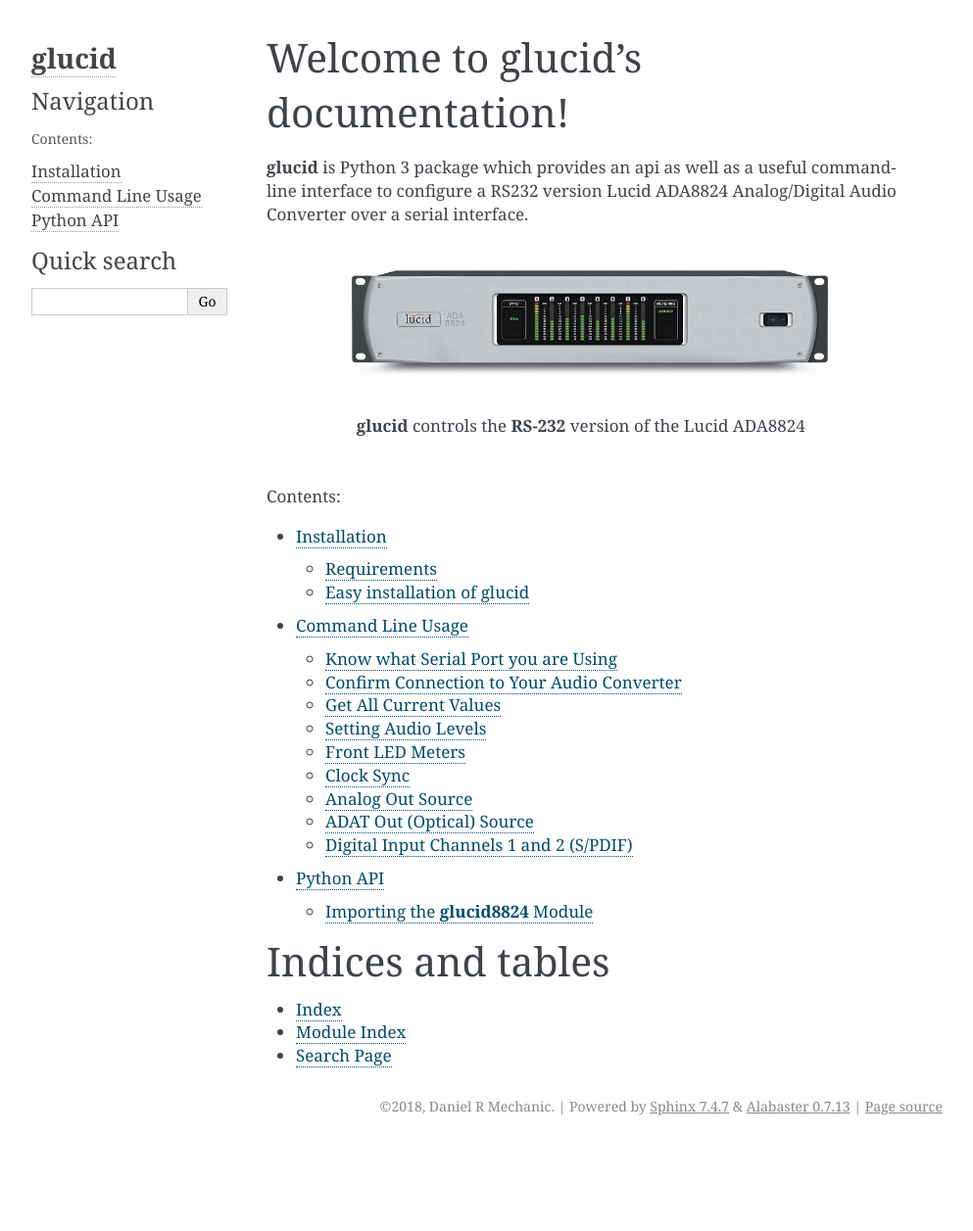
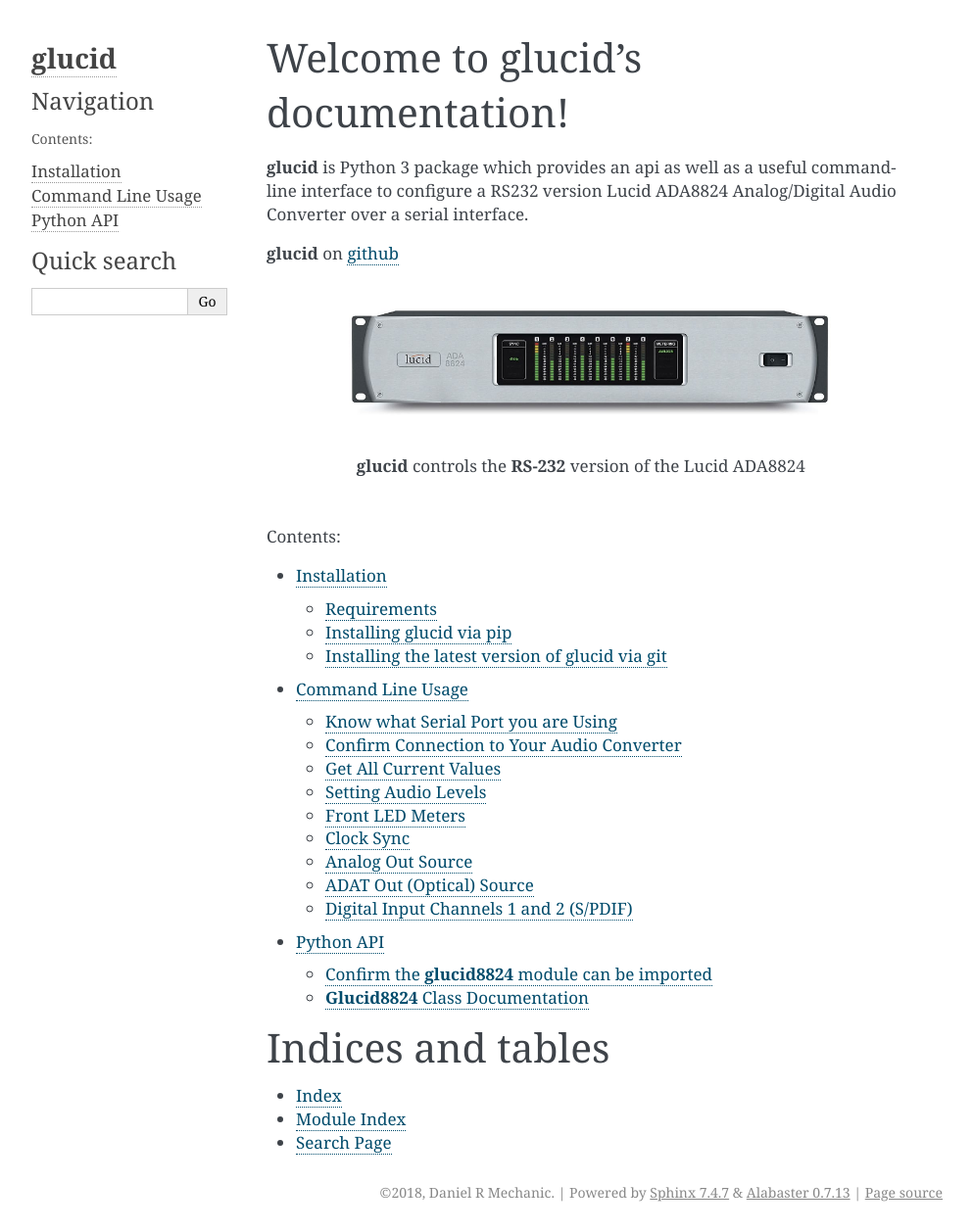
Before and after one commit to danmechanic/glucid, a Sphinx documentation site: the page built from docs/contents.rst, in a window 1280 px wide. Shown: the whole page at 98% size, without its empty margins (148-1141 px from the left). Built offline with Sphinx 7.4.7, drawn with Linux system fonts in a browser that asks for light colours; before the commit the page ends 1169 px from its top, so only the background shows below that.

Commit message:
documentation updates

```diff
--- a/docs/contents.rst
+++ b/docs/contents.rst
@@ -10,6 +10,11 @@
 well as a useful command-line interface to configure a RS232
 version Lucid ADA8824 Analog/Digital Audio Converter over a serial
 interface.
+
+**glucid** on github_
+
+.. _github: http://github.com/danmechanic/glucid
+
 
 .. figure:: lucid8824.png
 	    :scale: 60 %
--- a/docs/installation.rst
+++ b/docs/installation.rst
@@ -15,8 +15,19 @@
 
    By default, **glucid** assumes you are using a USB to 9-pin serial adapter on linux and defaults to **/dev/ttyUSB0** , to overide this default, use the **-d** option.
 
-Easy installation of glucid
-===========================
+
+Installing glucid via pip
+=========================
+
+glucid can installed via pip
+
+.. code-block:: bash
+
+   pip install glucid
+
+
+Installing the latest version of glucid via git
+===============================================
 
 You can just clone the latest stable version of glucid via:
 
```
Also changed, not shown: docs/glucid_module.rst (+42 -3 lines), 16 other files.
